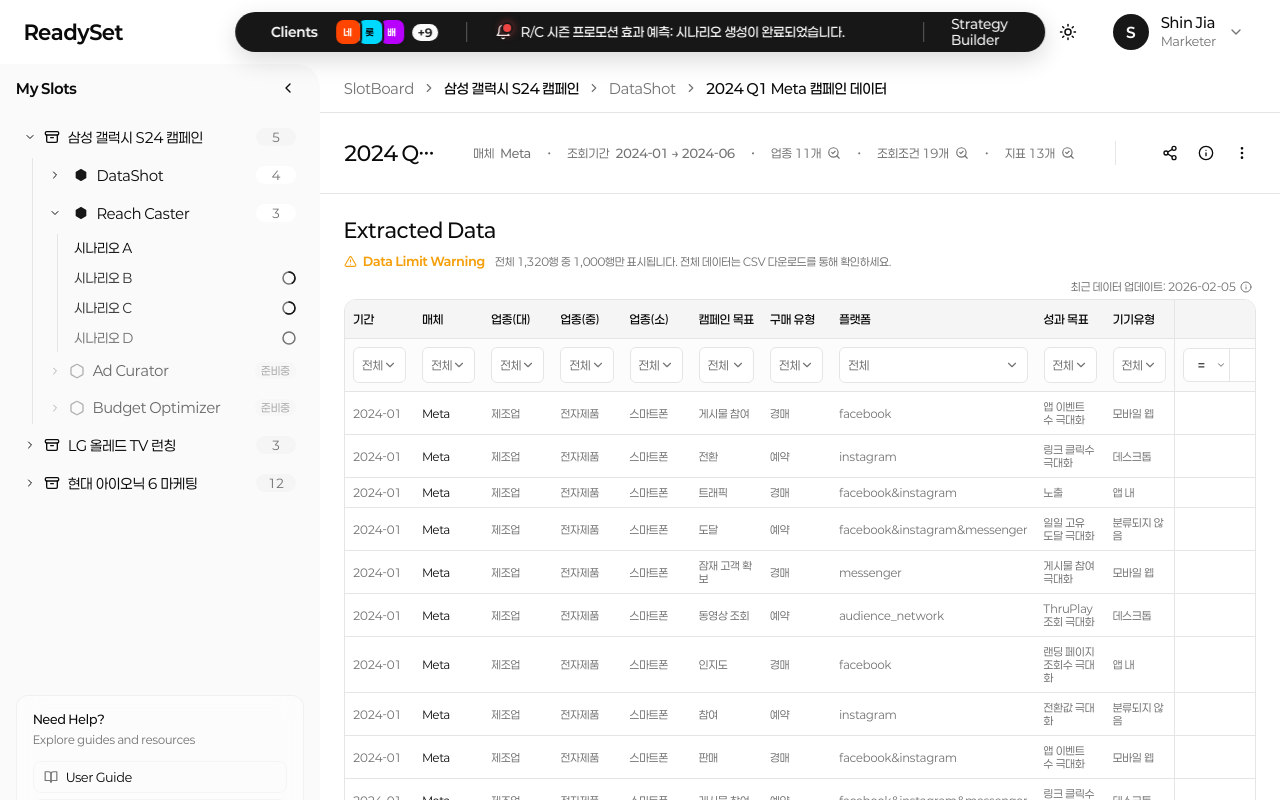
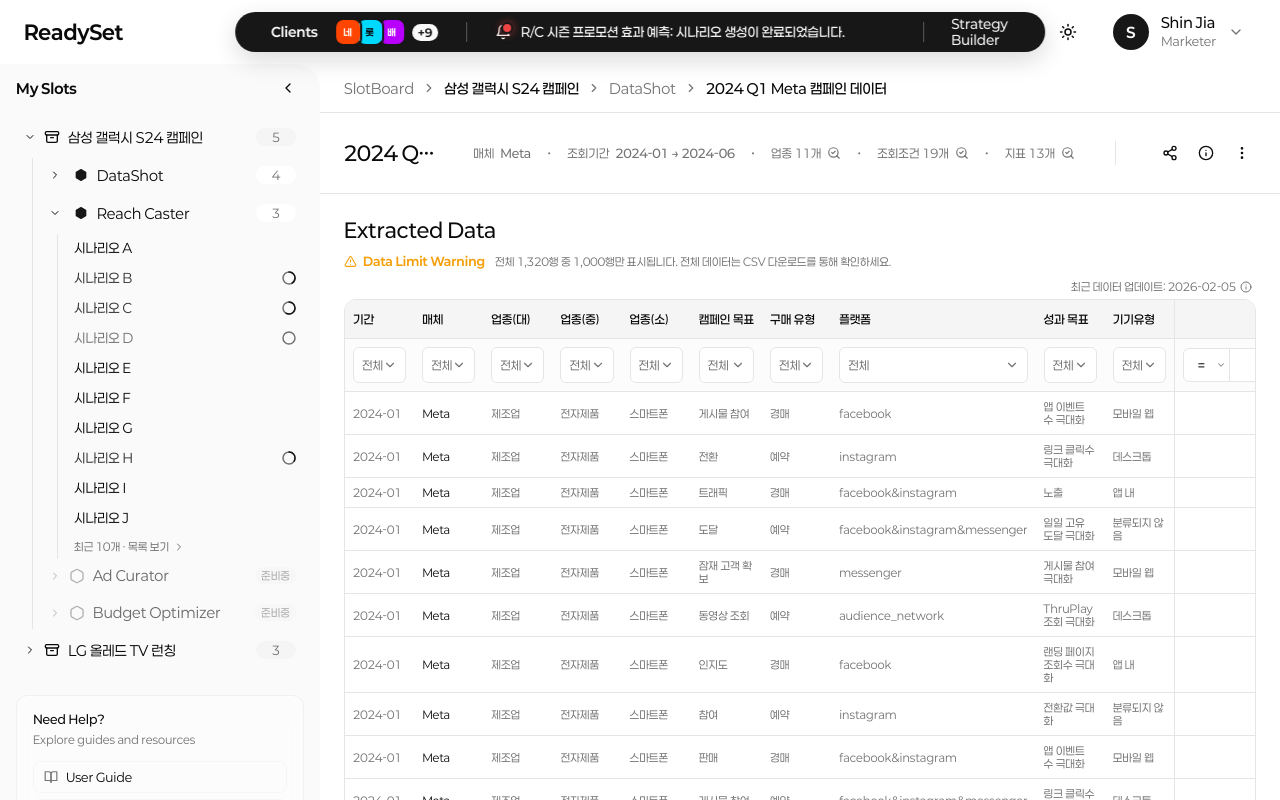
Before and after one commit to taetaej/ReadySet, a React (Vite) app: page /datashot/1 in a window 1280 px wide. Shown: the top 800 px of the page. Built offline with nearby package versions, Linux system fonts and the light colour scheme.

Commit message:
사이드바 10개 표시 수정

```diff
--- a/src/components/layout/Sidebar.tsx
+++ b/src/components/layout/Sidebar.tsx
@@ -151,9 +151,28 @@ export function Sidebar({
                 </div>
 
                 {/* DataShot 데이터셋 목록 */}
-                {expandedFolders.includes('samsung-datashot') && (
+                {expandedFolders.includes('samsung-datashot') && (() => {
+                  const datasets = [
+                    { name: '데이터셋 A', status: 'completed' },
+                    { name: '데이터셋 B', status: 'completed' },
+                    { name: '데이터셋 C', status: 'processing', progress: 3, total: 5 },
+                    { name: '데이터셋 D', status: 'completed' },
+                    { name: '데이터셋 E', status: 'completed' },
+                    { name: '데이터셋 F', status: 'pending' },
+                    { name: '데이터셋 G', status: 'completed' },
+                    { name: '데이터셋 H', status: 'completed' },
+                    { name: '데이터셋 I', status: 'completed' },
+                    { name: '데이터셋 J', status: 'completed' },
+                    { name: '데이터셋 K', status: 'completed' },
+                    { name: '데이터셋 L', status: 'completed' },
+                  ]
+                  const maxVisible = 10
+                  const visibleDatasets = datasets.slice(0, maxVisible)
+
+                  return (
                   <div style={{ marginLeft: '16px', borderLeft: '1px solid hsl(var(--border))', paddingLeft: '8px' }}>
-                    <div style={{
+                    {visibleDatasets.map((dataset, idx) => (
+                      <div key={idx} style={{
                         display: 'flex',
                         alignItems: 'center',
                         gap: '8px',
@@ -162,43 +181,56 @@ export function Sidebar({
                         marginBottom: '2px',
                         fontSize: '13px'
                       }}>
-                      <span style={{ flex: 1 }}>데이터셋 A</span>
+                        <span
+                          style={{ flex: 1 }}
+                          className={dataset.status === 'pending' ? 'text-muted-foreground' : dataset.status === 'processing' ? 'animate-pulse-custom' : ''}
+                        >
+                          {dataset.name}
+                        </span>
+                        {dataset.status === 'processing' && (
+                          <div style={{ width: '14px', height: '14px', flexShrink: 0 }}>
+                            <svg width="14" height="14" style={{ transform: 'rotate(-90deg)' }}>
+                              <circle cx="7" cy="7" r="6" stroke="hsl(var(--muted-foreground))" strokeWidth="1.5" fill="none" />
+                              <circle cx="7" cy="7" r="6" stroke="hsl(var(--primary))" strokeWidth="1.5" fill="none"
+                                strokeDasharray={`${2 * Math.PI * 6 * ((dataset.progress || 0) / (dataset.total || 1))} ${2 * Math.PI * 6}`}
+                                strokeLinecap="round" />
+                            </svg>
                           </div>
-                    <div style={{
+                        )}
+                        {dataset.status === 'pending' && (
+                          <div style={{ width: '14px', height: '14px', flexShrink: 0 }}>
+                            <svg width="14" height="14" style={{ transform: 'rotate(-90deg)' }}>
+                              <circle cx="7" cy="7" r="6" stroke="hsl(var(--muted-foreground))" strokeWidth="1.5" fill="none" />
+                            </svg>
+                          </div>
+                        )}
+                      </div>
+                    ))}
+                    <button
+                      onClick={() => navigate('/datashot')}
+                      style={{
                         display: 'flex',
                         alignItems: 'center',
-                      gap: '8px',
+                        gap: '4px',
                         padding: '6px 8px',
+                        fontSize: '11px',
+                        background: 'none',
+                        border: 'none',
+                        cursor: 'pointer',
                         borderRadius: '4px',
-                      marginBottom: '2px',
-                      fontSize: '13px'
-                    }}>
-                      <span style={{ flex: 1 }}>데이터셋 B</span>
+                        width: '100%',
+                        transition: 'all 0.2s'
+                      }}
+                      className="text-muted-foreground"
+                      onMouseEnter={(e) => { e.currentTarget.style.backgroundColor = 'hsl(var(--muted) / 0.5)' }}
+                      onMouseLeave={(e) => { e.currentTarget.style.backgroundColor = 'transparent' }}
+                    >
+                      최근 {Math.min(datasets.length, maxVisible)}개 · 목록 보기
+                      <ChevronRight size={12} />
+                    </button>
                   </div>
-                    <div style={{
-                      display: 'flex',
-                      alignItems: 'center',
-                      gap: '8px',
-                      padding: '6px 8px',
-                      borderRadius: '4px',
-                      marginBottom: '2px',
-                      fontSize: '13px'
-                    }}>
-                      <span style={{ flex: 1 }}>데이터셋 C</span>
-                    </div>
-                    <div style={{
-                      display: 'flex',
-                      alignItems: 'center',
-                      gap: '8px',
-                      padding: '6px 8px',
-                      borderRadius: '4px',
-                      marginBottom: '2px',
-                      fontSize: '13px'
-                    }}>
-                      <span style={{ flex: 1 }}>데이터셋 D</span>
-                    </div>
-                  </div>
-                )}
+                  )
+                })()}
 
                 {/* Reach Caster 솔루션 */}
                 <div
@@ -254,10 +286,32 @@ export function Sidebar({
                 </div>
 
                 {/* Reach Caster 결과물들 */}
-                {expandedFolders.includes('samsung-reachcaster') && (
+                {expandedFolders.includes('samsung-reachcaster') && (() => {
+                  const scenarios = [
+                    { name: '시나리오 A', status: 'completed' },
+                    { name: '시나리오 B', status: 'processing', progress: 2, total: 5 },
+                    { name: '시나리오 C', status: 'processing', progress: 4, total: 7 },
+                    { name: '시나리오 D', status: 'pending' },
+                    { name: '시나리오 E', status: 'completed' },
+                    { name: '시나리오 F', status: 'completed' },
+                    { name: '시나리오 G', status: 'completed' },
+                    { name: '시나리오 H', status: 'processing', progress: 1, total: 3 },
+                    { name: '시나리오 I', status: 'completed' },
+                    { name: '시나리오 J', status: 'completed' },
+                    { name: '시나리오 K', status: 'pending' },
+                    { name: '시나리오 L', status: 'completed' },
+                    { name: '시나리오 M', status: 'completed' },
+                    { name: '시나리오 N', status: 'completed' },
+                    { name: '시나리오 O', status: 'completed' },
+                  ]
+                  const maxVisible = 10
+                  const visibleScenarios = scenarios.slice(0, maxVisible)
+                  const hasMore = scenarios.length > maxVisible
+
+                  return (
                   <div style={{ marginLeft: '16px', borderLeft: '1px solid hsl(var(--border))', paddingLeft: '8px' }}>
-                    {/* 완료된 시나리오 */}
-                    <div style={{
+                    {visibleScenarios.map((scenario, idx) => (
+                      <div key={idx} style={{
                         display: 'flex',
                         alignItems: 'center',
                         gap: '8px',
@@ -266,124 +320,56 @@ export function Sidebar({
                         marginBottom: '2px',
                         fontSize: '13px'
                       }}>
-                      <span style={{ flex: 1 }}>시나리오 A</span>
+                        <span
+                          style={{ flex: 1 }}
+                          className={scenario.status === 'pending' ? 'text-muted-foreground' : scenario.status === 'processing' ? 'animate-pulse-custom' : ''}
+                        >
+                          {scenario.name}
+                        </span>
+                        {scenario.status === 'processing' && (
+                          <div style={{ width: '14px', height: '14px', flexShrink: 0 }}>
+                            <svg width="14" height="14" style={{ transform: 'rotate(-90deg)' }}>
+                              <circle cx="7" cy="7" r="6" stroke="hsl(var(--muted-foreground))" strokeWidth="1.5" fill="none" />
+                              <circle cx="7" cy="7" r="6" stroke="hsl(var(--primary))" strokeWidth="1.5" fill="none"
+                                strokeDasharray={`${2 * Math.PI * 6 * ((scenario.progress || 0) / (scenario.total || 1))} ${2 * Math.PI * 6}`}
+                                strokeLinecap="round" />
+                            </svg>
                           </div>
-
-                    {/* 생성 중인 시나리오 - 2/5 단계 */}
-                    <div style={{
+                        )}
+                        {scenario.status === 'pending' && (
+                          <div style={{ width: '14px', height: '14px', flexShrink: 0 }}>
+                            <svg width="14" height="14" style={{ transform: 'rotate(-90deg)' }}>
+                              <circle cx="7" cy="7" r="6" stroke="hsl(var(--muted-foreground))" strokeWidth="1.5" fill="none" />
+                            </svg>
+                          </div>
+                        )}
+                      </div>
+                    ))}
+                    <button
+                      onClick={() => navigate('/reachcaster')}
+                      style={{
                         display: 'flex',
                         alignItems: 'center',
-                      gap: '8px',
+                        gap: '4px',
                         padding: '6px 8px',
+                        fontSize: '11px',
+                        background: 'none',
+                        border: 'none',
+                        cursor: 'pointer',
                         borderRadius: '4px',
-                      marginBottom: '2px',
-                      fontSize: '13px'
-                    }}>
-                      <span className="animate-pulse-custom" style={{ flex: 1 }}>
-                        시나리오 B
-                      </span>
-                      <div style={{
-                        width: '14px',
-                        height: '14px',
-                        position: 'relative',
-                        flexShrink: 0
-                      }}>
-                        <svg width="14" height="14" style={{ transform: 'rotate(-90deg)' }}>
-                          <circle
-                            cx="7"
-                            cy="7"
-                            r="6"
-                            stroke="hsl(var(--muted-foreground))"
-                            strokeWidth="1.5"
-                            fill="none"
-                          />
-                          <circle
-                            cx="7"
-                            cy="7"
-                            r="6"
-                            stroke="hsl(var(--primary))"
-                            strokeWidth="1.5"
-                            fill="none"
-                            strokeDasharray={`${2 * Math.PI * 6 * (2/5)} ${2 * Math.PI * 6}`}
-                            strokeLinecap="round"
-                          />
-                        </svg>
+                        width: '100%',
+                        transition: 'all 0.2s'
+                      }}
+                      className="text-muted-foreground"
+                      onMouseEnter={(e) => { e.currentTarget.style.backgroundColor = 'hsl(var(--muted) / 0.5)' }}
+                      onMouseLeave={(e) => { e.currentTarget.style.backgroundColor = 'transparent' }}
+                    >
+                      최근 {Math.min(scenarios.length, maxVisible)}개 · 목록 보기
+                      <ChevronRight size={12} />
+                    </button>
                   </div>
-                    </div>
-
-                    {/* 생성 중인 시나리오 - 4/7 단계 */}
-                    <div style={{
-                      display: 'flex',
-                      alignItems: 'center',
-                      gap: '8px',
-                      padding: '6px 8px',
-                      borderRadius: '4px',
-                      marginBottom: '2px',
-                      fontSize: '13px'
-                    }}>
-                      <span className="animate-pulse-custom" style={{ flex: 1 }}>
-                        시나리오 C
-                      </span>
-                      <div style={{
-                        width: '14px',
-                        height: '14px',
-                        position: 'relative',
-                        flexShrink: 0
-                      }}>
-                        <svg width="14" height="14" style={{ transform: 'rotate(-90deg)' }}>
-                          <circle
-                            cx="7"
-                            cy="7"
-                            r="6"
-                            stroke="hsl(var(--muted-foreground))"
-                            strokeWidth="1.5"
-                            fill="none"
-                          />
-                          <circle
-                            cx="7"
-                            cy="7"
-                            r="6"
-                            stroke="hsl(var(--primary))"
-                            strokeWidth="1.5"
-                            fill="none"
-                            strokeDasharray={`${2 * Math.PI * 6 * (4/7)} ${2 * Math.PI * 6}`}
-                            strokeLinecap="round"
-                          />
-                        </svg>
-                      </div>
-                    </div>
-
-                    {/* 대기 중인 시나리오 */}
-                    <div style={{
-                      display: 'flex',
-                      alignItems: 'center',
-                      gap: '8px',
-                      padding: '6px 8px',
-                      borderRadius: '4px',
-                      marginBottom: '2px',
-                      fontSize: '13px'
-                    }}>
-                      <span style={{ flex: 1 }} className="text-muted-foreground">시나리오 D</span>
-                      <div style={{
-                        width: '14px',
-                        height: '14px',
-                        position: 'relative',
-                        flexShrink: 0
-                      }}>
-                        <svg width="14" height="14" style={{ transform: 'rotate(-90deg)' }}>
-                          <circle
-                            cx="7"
-                            cy="7"
-                            r="6"
-                            stroke="hsl(var(--muted-foreground))"
-                            strokeWidth="1.5"
-                            fill="none"
-                          />
-                        </svg>
-                      </div>
-                    </div>
-                  </div>
-                )}
+                  )
+                })()}
 
                 {/* Ad Curator 솔루션 */}
                 <div className="tree-node" style={{ marginBottom: '4px', opacity: 0.6 }}>
```
Lines whose indentation alone changed are shown as unchanged.
